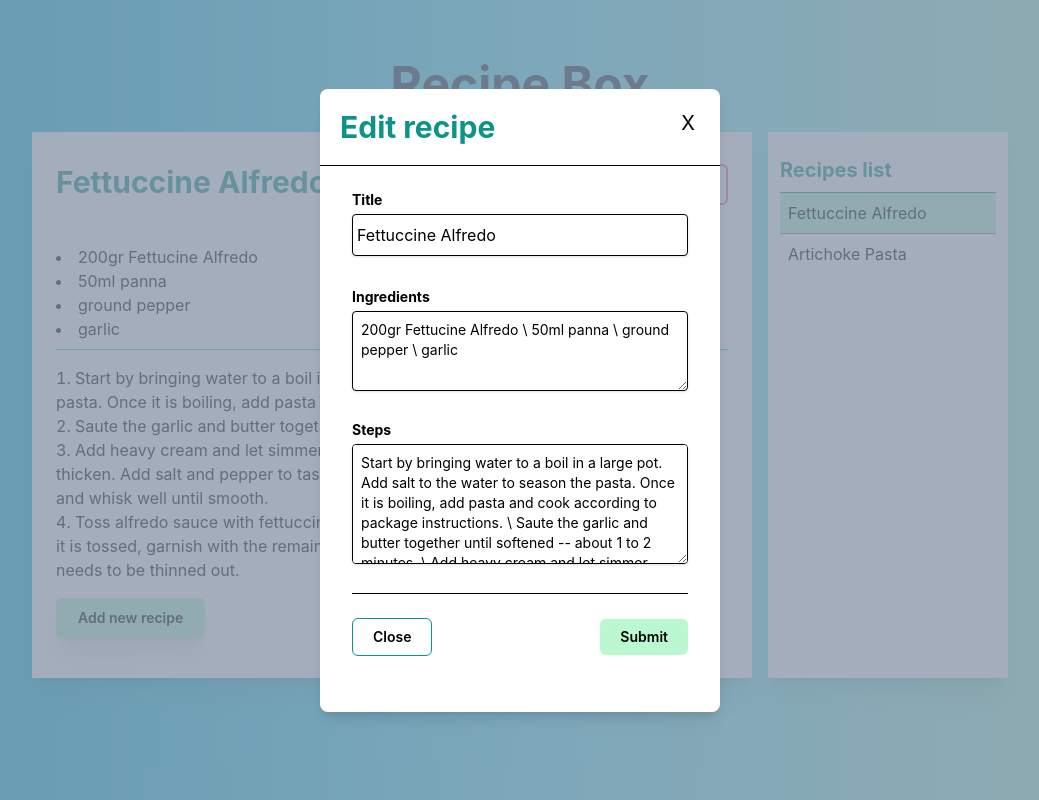
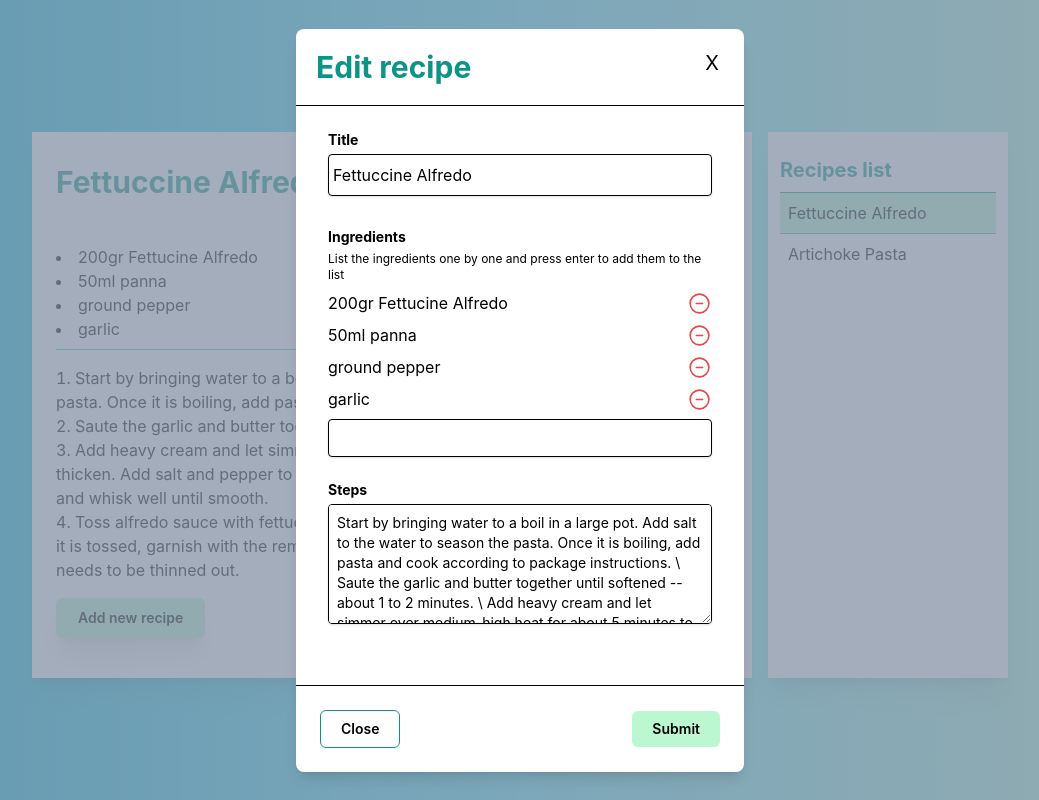
Before and after one commit to RossellaFer/recipe-box, a React (Create React App) app: page / in a window 1280 px wide. Both pictures are taken after a click on the button "Edit". Shown: the whole page, without its empty margins (120-1159 px from the left). Built offline with nearby package versions, Linux system fonts and the light colour scheme.

Commit message:
#11 add individual ingredients like a to-do

```diff
--- a/src/Recipe.js
+++ b/src/Recipe.js
@@ -4,8 +4,10 @@ import { ModalContext } from './Context.js';
 const Recipe = ({title, id, ingredients, steps, handleDelete}) => {
 
     const { modal, editModal } = useContext(ModalContext);
-    const [showModal, setShowModal] = modal;
-    const [showEditModal, setShowEditModal] = editModal;
+    // eslint-disable-next-line
+    const [_showModal, setShowModal] = modal;
+    // eslint-disable-next-line
+    const [_showEditModal, setShowEditModal] = editModal;
 
     const ingredientsList = ingredients.map((ingredient, index) => {
         return <li key={index}>{ingredient}</li>
--- a/src/RecipeEditForm.js
+++ b/src/RecipeEditForm.js
@@ -3,13 +3,14 @@ import { ModalContext } from './Context.js';
 
 const RecipeEditForm = ({ onEdit, currentRecipe = {}}) => {
 
-  const { modal, editModal } = useContext(ModalContext);
-  const [showEditModal, setShowEditModal] = editModal;
+  // eslint-disable-next-line
+  const { _modal, editModal } = useContext(ModalContext);
+  // eslint-disable-next-line
+  const [_showEditModal, setShowEditModal] = editModal;
   const [currentlyEditedRecipe, setCurrentlyEditedRecipe] = useState(currentRecipe);
   const [errors, setErrors] = useState('');
 
-  const {title} = currentlyEditedRecipe;
-  const ingredients = currentlyEditedRecipe.ingredients.join(' \\ ');
+  const {title, ingredients} = currentlyEditedRecipe;
   const steps = currentlyEditedRecipe.steps.join(' \\ ');
 
 
@@ -19,7 +20,7 @@ const RecipeEditForm = ({ onEdit, currentRecipe = {}}) => {
       errors.title = "Title is required";
     }
 
-    if(!ingredients) {
+    if(!ingredients.length) {
       errors.ingredients = 'Ingredients are required';
     }
 
@@ -28,6 +29,29 @@ const RecipeEditForm = ({ onEdit, currentRecipe = {}}) => {
     }
 
     return errors;
+  }
+
+  const removeIngredient = (index) => {
+    const newIngredients = [...ingredients];
+    newIngredients.splice(index, 1);
+    setCurrentlyEditedRecipe((prevData) => {
+      return {...prevData, 'ingredients': newIngredients}
+    })
+  }
+
+  const handleIngredientChange = (event) => {
+    if(event.keyCode === 13) {
+      //get the value from the input
+      const value = event.target.value;
+      if(value !== '') {
+        ingredients.push(value);
+        setCurrentlyEditedRecipe((prevData) => {
+          return {...prevData, 'ingredients': ingredients}
+        })
+        //clear the value from the input
+        event.target.value = '';
+      }
+    }
   }
 
   const handleChange = (event) => {
@@ -42,8 +66,6 @@ const RecipeEditForm = ({ onEdit, currentRecipe = {}}) => {
   )}
 
   const handleEditForm = (e) => {
-    e.preventDefault();
-    e.stopPropagation();
     const errors = validateData();
     if(Object.keys(errors).length) {
       setErrors(errors);
@@ -51,7 +73,7 @@ const RecipeEditForm = ({ onEdit, currentRecipe = {}}) => {
     }
 
     setErrors({});
-    onEdit(currentRecipe);
+    onEdit(currentlyEditedRecipe);
   }
 
   return (
@@ -72,7 +94,7 @@ const RecipeEditForm = ({ onEdit, currentRecipe = {}}) => {
                   </button>
                 </div>
                 <div className="relative flex-auto">
-                  <form className="px-8 pt-6 pb-8 w-full" onSubmit={handleEditForm}>
+                  <form className="px-8 pt-6 pb-8 w-full">
                     <label for="title" className="block text-dark-gray text-sm font-bold mb-1">
                       Title
                     </label>
@@ -81,14 +103,23 @@ const RecipeEditForm = ({ onEdit, currentRecipe = {}}) => {
                     <label for="ingredients" className="block text-dark-gray text-sm font-bold mb-1">
                       Ingredients
                     </label>
-                    <textarea placeholder={'Separate each ingredient with a "\\": \n\nMilk \\ 2 Eggs \\ 1/3 Cup Sugar'} className="shadow appearance-none border rounded w-full py-2 px-2 text-black text-sm min-h-[80px]" name="ingredients" value={ingredients} onChange={handleChange}/>
+                    <p className=" text-dark-gray text-xs max-w-sm mb-2">List the ingredients one by one and press enter to add them to the list</p>
+                    {ingredients.map((ingredient, index) => {
+                      return <div key={index}
+                      index={index}>
+                        <p className="relative mb-2">{ingredient}<span onClick={() => removeIngredient(index)}><svg className="text-red-500 cursor-pointer absolute right-0 top-0 hover:animate-wiggle" fill="none" stroke="currentColor" height="25px" width="25px" strokeWidth={1.5} viewBox="0 0 24 24" xmlns="http://www.w3.org/2000/svg" aria-hidden="true"><path strokeLinecap="round" strokeLinejoin="round" d="M15 12H9m12 0a9 9 0 11-18 0 9 9 0 0118 0z" /></svg></span></p>
+                        </div>
+                      })
+                    }
+                    <input placeholder={''} className="shadow appearance-none border rounded w-full py-2 px-2 text-black text-sm inline" name="ingredient" onKeyDown={(e) => handleIngredientChange(e)}/>
                     <div className="text-red-500 leading-4 min-h-[15px] mb-2 font-bold">{errors.ingredients}</div>
                     <label for="steps" className="block text-dark-gray text-sm font-bold mb-1">
                       Steps
                     </label>
                     <textarea placeholder={'Separate each step with a "\\": \n\nPreheat oven to 350°F \\ \nCombine ingredients in pie crust \\ \nBake until crust is golden brown. \\'} className="shadow appearance-none border rounded w-full py-2 px-2 text-black text-sm min-h-[120px]" name="steps" value={steps} onChange={handleChange}/>
                     <div className="text-red-500 leading-4 min-h-[15px] mb-2 font-bold">{errors.steps}</div>
-                      <div className="flex items-center justify-between px-0 py-6 border-t border-solid border-blueGray-200 rounded-b">
+                    </form>
+                    <div className="flex items-center justify-between p-6 border-t border-solid border-blueGray-200 rounded-b">
                       <button
                         className="px-5 py-2 text-sm leading-5 rounded-md font-semibold border-teal-600 border-1 hover:bg-green-200 hover:border-green-200"
                         type="button" onClick={() => setShowEditModal(false)}
@@ -97,12 +128,11 @@ const RecipeEditForm = ({ onEdit, currentRecipe = {}}) => {
                       </button>
                       <button
                         className="px-5 py-2 text-sm leading-5 rounded-md font-semibold bg-green-200"
-                          type="submit"
+                        type="button" onClick={handleEditForm}
                       >
                         Submit
                       </button>
                     </div>
-                  </form>
                 </div>
               </div>
             </div>
--- a/src/RecipeForm.js
+++ b/src/RecipeForm.js
@@ -9,13 +9,16 @@ const RecipeForm = ({onSave}) => {
     ingredients: '',
     steps: '',
   }
-  const { modal, editModal } = useContext(ModalContext);
-  const [showModal, setShowModal] = modal;
+  // eslint-disable-next-line
+  const { modal, _editModal } = useContext(ModalContext);
+  // eslint-disable-next-line
+  const [_showModal, setShowModal] = modal;
 
   const [newRecipeData, setNewRecipeData] = useState(initialCurrentRecipe);
   const [errors, setErrors] = useState('');
+  const [ingredients, setIngredients] = useState([]);
 
-  const { title, ingredients, steps } = newRecipeData;
+  const { title, steps } = newRecipeData;
 
   const validateData = () => {
     let errors = {};
@@ -23,7 +26,7 @@ const RecipeForm = ({onSave}) => {
       errors.title = "Title is required";
     }
 
-    if(!ingredients) {
+    if(!ingredients.length) {
       errors.ingredients = 'Ingredients are required';
     }
 
@@ -39,9 +42,27 @@ const RecipeForm = ({onSave}) => {
     setNewRecipeData((prevData) => ({...prevData, [name]: value}))
   }
 
+  const handleIngredientChange = (event) => {
+    if(event.keyCode === 13) {
+      //get the value from the input
+      const value = event.target.value;
+      if(value !== '') {
+        ingredients.push(value);
+        setNewRecipeData((prevData) => ({...prevData, 'ingredients': ingredients}));
+        //clear the value from the input
+        event.target.value = '';
+      }
+    }
+  }
+
+  const removeIngredient = (index) => {
+    const newIngredients = [...ingredients];
+    newIngredients.splice(index, 1);
+    setIngredients(newIngredients);
+    setNewRecipeData((prevData) => ({...prevData, 'ingredients': newIngredients}));
+  }
+
   const handleSave = (e) => {
-    e.preventDefault();
-    e.stopPropagation();
       const errors = validateData();
       if(Object.keys(errors).length) {
         setErrors(errors);
@@ -52,7 +73,7 @@ const RecipeForm = ({onSave}) => {
       const formattedRecipeData = {
         title: newRecipeData.title,
         id: newRecipeData.id,
-      ingredients: newRecipeData.ingredients.split('\\'),
+        ingredients: newRecipeData.ingredients,
         steps: newRecipeData.steps.split('\\')
       }
 
@@ -77,7 +98,7 @@ const RecipeForm = ({onSave}) => {
                   </button>
                 </div>
                 <div className="relative flex-auto">
-                  <form className="px-8 pt-6 pb-8 w-full" onSubmit={handleSave}>
+                  <form className="px-8 pt-6 pb-8 w-full">
                     <label for="title" className="block text-dark-gray text-sm font-bold mb-1">
                       Title
                     </label>
@@ -86,14 +107,23 @@ const RecipeForm = ({onSave}) => {
                     <label for="ingredients" className="block text-dark-gray text-sm font-bold mb-1">
                       Ingredients
                     </label>
-                    <textarea placeholder={'Separate each ingredient with a "\\": \n\nMilk \\ 2 Eggs \\ 1/3 Cup Sugar'} className="shadow appearance-none border rounded w-full py-2 px-2 text-black text-sm min-h-[80px]" name="ingredients" value={ingredients} onChange={handleChange}/>
+                    <p className=" text-dark-gray text-xs max-w-sm mb-2">List the ingredients one by one and press enter to add them to the list</p>
+                    {ingredients.map((ingredient, index) => {
+                      return <div key={index}
+                      index={index}>
+                        <p className="relative mb-2">{ingredient}<span onClick={() => removeIngredient(index)}><svg className="text-red-500 cursor-pointer absolute right-0 top-0 hover:animate-wiggle" fill="none" stroke="currentColor" height="25px" width="25px" strokeWidth={1.5} viewBox="0 0 24 24" xmlns="http://www.w3.org/2000/svg" aria-hidden="true"><path strokeLinecap="round" strokeLinejoin="round" d="M15 12H9m12 0a9 9 0 11-18 0 9 9 0 0118 0z" /></svg></span></p>
+                        </div>
+                      })
+                    }
+                    <input placeholder={''} className="shadow appearance-none border rounded w-full py-2 px-2 text-black text-sm inline" name="ingredient" onKeyDown={(e) => handleIngredientChange(e)}/>
                     <div className="text-red-500 leading-4 min-h-[15px] mb-2 font-bold">{errors.ingredients}</div>
                     <label for="steps" className="block text-dark-gray text-sm font-bold mb-1">
                       Steps
                     </label>
                     <textarea placeholder={'Separate each step with a "\\": \n\nPreheat oven to 350°F \\ \nCombine ingredients in pie crust \\ \nBake until crust is golden brown. \\'} className="shadow appearance-none border rounded w-full py-2 px-2 text-black text-sm min-h-[120px]" name="steps" value={steps} onChange={handleChange}/>
                     <div className="text-red-500 leading-4 min-h-[15px] mb-2 font-bold">{errors.steps}</div>
-                    <div className="flex items-center justify-between py-6 px-0 border-t border-solid border-blueGray-200 rounded-b">
+                    </form>
+                    <div className="flex items-center justify-between p-6 border-t border-solid border-blueGray-200 rounded-b">
                   <button
                     className="px-5 py-2 text-sm leading-5 rounded-md font-semibold border-teal-600 border-1 hover:bg-green-200 hover:border-green-200"
                     type="button" onClick={() => setShowModal(false)}
@@ -102,12 +132,11 @@ const RecipeForm = ({onSave}) => {
                   </button>
                   <button
                     className="px-5 py-2 text-sm leading-5 rounded-md font-semibold bg-green-200"
-                        type="submit"
+                    type="button" onClick={handleSave}
                   >
                     Submit
                   </button>
                 </div>
-                  </form>
                 </div>
 
               </div>
```
Also changed, not shown: tailwind.config.js (+9 -0 lines). Lines whose indentation alone changed are shown as unchanged.
